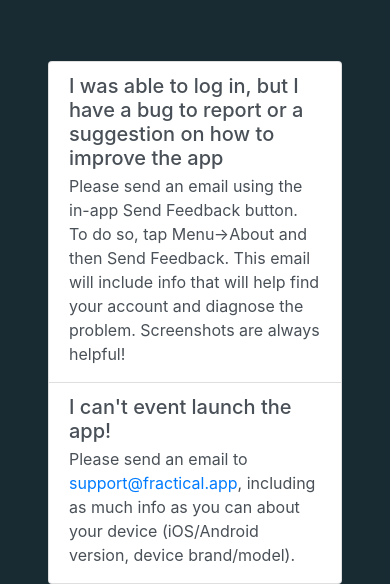
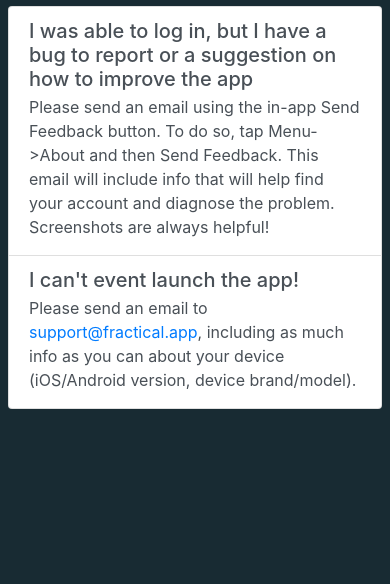
Before and after one commit to bcgilliom/bcgilliom.github.io, a plain HTML site: page support.html in a window 390 px wide. Shown: the part 378-962 px from the top of the page. After the commit the page ends 844 px from the top, so only its background shows below. Drawn offline with nearby package versions, Linux system fonts and the light colour scheme.

Commit message:
mobile layout

```diff
--- a/support.html
+++ b/support.html
@@ -5,7 +5,7 @@
     <link rel="stylesheet" href="https://stackpath.bootstrapcdn.com/bootstrap/4.3.1/css/bootstrap.min.css" integrity="sha384-ggOyR0iXCbMQv3Xipma34MD+dH/1fQ784/j6cY/iJTQUOhcWr7x9JvoRxT2MZw1T" crossorigin="anonymous">
   </head>
 
-  <body class="px-5" style="background-color:#182B33">
+  <body class="p-2 p-md-5" style="background-color:#182B33">
   <div class="py-5 text-center">
     <img class="d-block mx-auto mb-4" src="./app_icon_rounded.png" alt="" width="144" height="144">
     <h2 style="color:white">CeMeNEMBA Support</h2>
```
